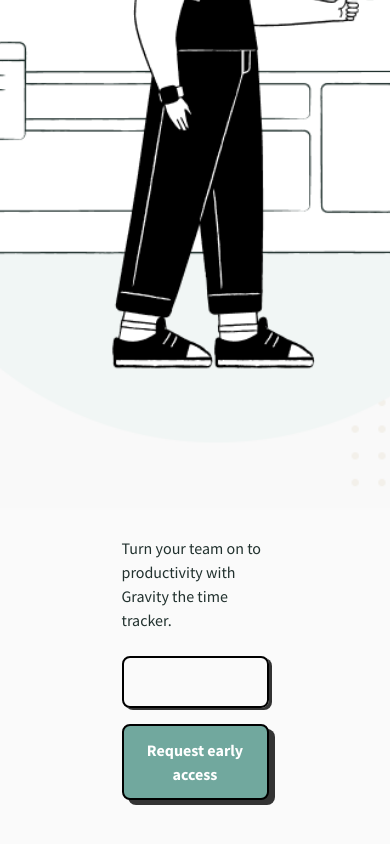
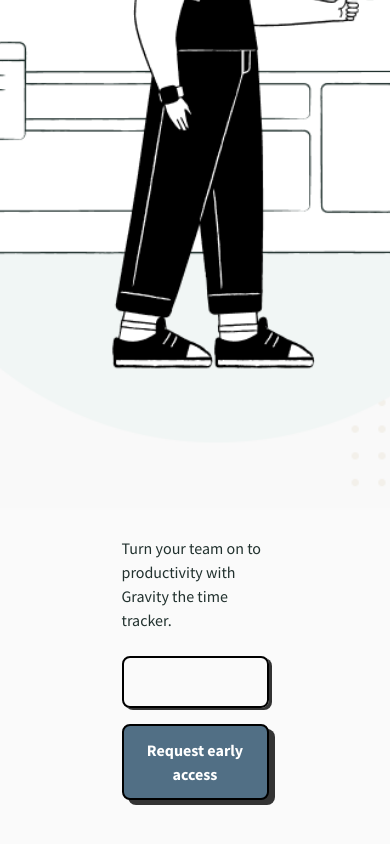
Before and after one commit to naufaldi/time-tracking, a Next.js app: page / in a window 390 px wide. Shown: the part 336-1180 px from the top of the page. Built offline with nearby package versions, Linux system fonts and the light colour scheme.

Commit message:
finish accesibility

```diff
--- /dev/null
+++ b/pages/_document.js
@@ -0,0 +1,22 @@
+import Document, { Html, Head, Main, NextScript } from 'next/document';
+
+class MyDocument extends Document {
+  static async getInitialProps(ctx) {
+    const initialProps = await Document.getInitialProps(ctx);
+    return { ...initialProps };
+  }
+
+  render() {
+    return (
+      <Html lang="en">
+        <Head />
+        <body>
+          <Main />
+          <NextScript />
+        </body>
+      </Html>
+    );
+  }
+}
+
+export default MyDocument;
--- a/pages/index.js
+++ b/pages/index.js
@@ -93,7 +93,7 @@ export default function Home() {
             <li className="hidden md:block cursor-pointer hover:underline transition-all mx-4 px-2 animation-fadeIn-bottom delay-anim-150">
               Why Gravity
             </li>
-            <li className="hidden md:block cursor-pointer hover:underline transition-all mx-4 px-2 text-acapulco-500 animation-fadeIn-bottom delay-anim-200">
+            <li className="hidden md:block cursor-pointer hover:underline transition-all mx-4 px-2 text-acapulco-900 animation-fadeIn-bottom delay-anim-200">
               Sign In
             </li>
             <li className="flex justify-center items-center cursor-pointer hover:underline transition-all mx-4 px-2 text-acapulco-500 animation-fadeIn-bottom delay-anim-200">
@@ -157,15 +157,19 @@ export default function Home() {
             <p className="my-6 text-base md:text-xl lg:text-2xl animation-fadeIn-top ">
               Turn your team on to productivity with Gravity the time tracker.
             </p>
-            <form className="flex flex-col md:flex-row w-full items-start md:items-center">
+            <label
+              htmlFor="email"
+              className="flex flex-col md:flex-row w-full items-start md:items-center"
+            >
               <input
                 type="text"
+                id="email"
                 className="text-dark-500 dark:text-gray-300 bg-transparent border-2 w-full md:w-7/12 lg:w-5/12 border-black dark:border-gray-200 rounded-lg shadow-sm dark:shadow-cool-gray-sm py-3 px-4 md:text-lg animation-fadeIn-top  delay-anim-100 "
               />
-              <button className="md:text-lg font-bold border-2 border-black dark:border-gray-200 rounded-lg shadow dark:shadow-cool-gray py-3 px-4 bg-acapulco-500 text-white dark:text-gray-100 mt-4 md:mt-0 md:mx-4 hover:bg-acapulco-600 hover:border-acapulco-500 animation-fadeIn-top  delay-anim-200">
+              <button className="md:text-lg font-bold border-2 border-black dark:border-gray-200 rounded-lg shadow dark:shadow-cool-gray py-3 px-4 bg-acapulco-900 text-white dark:text-gray-100 mt-4 md:mt-0 md:mx-4 hover:bg-acapulco-600 hover:border-acapulco-500 animation-fadeIn-top  delay-anim-200">
                 Request early access
               </button>
-            </form>
+            </label>
           </div>
           <div className="flex items-center  justify-start sm:justify-center row-start-1 w-6/12 lg:w-auto lg:col-start-2 mx-auto">
             <div className="w-full md:w-9/12 lg:w-10/12 animation-fadeIn-big flex justify-start">
--- a/tailwind.config.js
+++ b/tailwind.config.js
@@ -14,6 +14,8 @@ module.exports = {
           500: 'hsl(169,24%,55%)',
           600: 'hsl(175,24%,55%)',
           700: 'hsl(180,24%,55%)',
+          800: 'hsl(205,24%,55%)',
+          900: 'hsl(205,24%,42%)',
         },
         gray: {
           500: 'hsl(0,0%,98%)',
```
